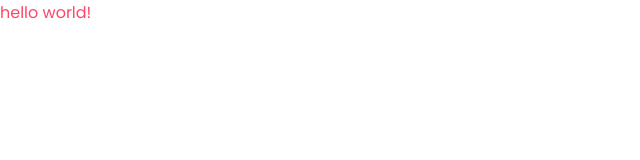
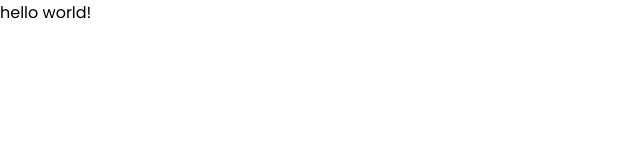
Before and after one commit to bernabasy/webpack-Templet, a website built with webpack: page src/index.html in a window 1280 px wide. Shown: the whole page, without its empty margins (0-640 px from the left). Built offline with nearby package versions, Linux system fonts and the light colour scheme.

Commit message:
Update style.css file

```diff
--- a/src/style.css
+++ b/src/style.css
@@ -12,5 +12,4 @@
   padding: 0;
   box-sizing: border-box;
   font-family: 'Poppins', sans-serif;
-  color: #fc466b;
 }
```
